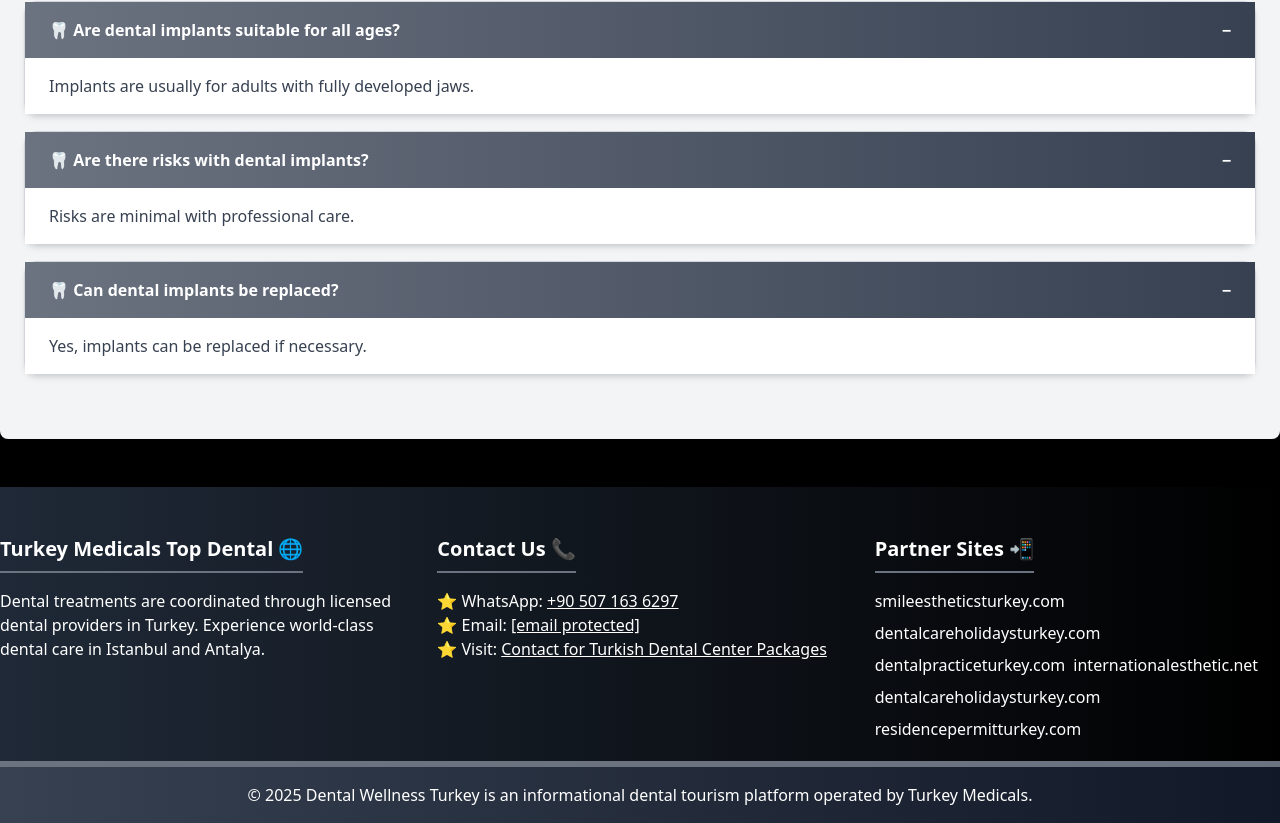
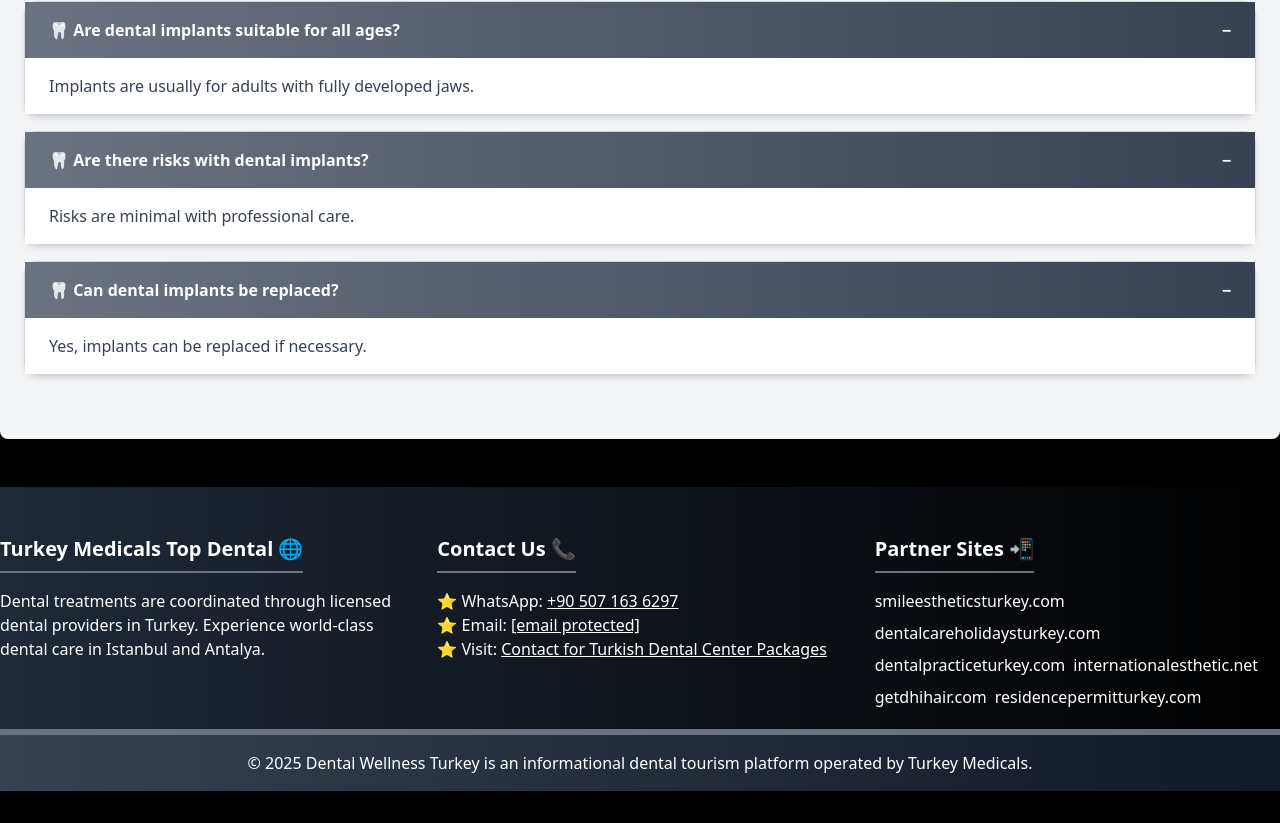
Before and after one commit to turkey-medicals/dentalwellnessturkey.co.uk, a plain HTML site: page index.html in a window 1280 px wide. Shown: the part 6787-7610 px from the top of the page. After the commit the page ends 7578 px from the top, so only its background shows below. Drawn offline with nearby package versions, Linux system fonts and the light colour scheme.

Commit message:
Replace dentalcareholidaysturkey.com link with getdhihair.com

```diff
--- a/index.html
+++ b/index.html
@@ -668,7 +668,7 @@
         <p><a href="https://dentalcareholidaysturkey.com" target="_blank" class="hover:text-gray-300">dentalcareholidaysturkey.com</a></p>
         <p><a href="https://dentalpracticeturkey.com" target="_blank" class="hover:text-gray-300">dentalpracticeturkey.com</a></p>
         <p><a href="https://internationalesthetic.net" target="_blank" class="hover:text-gray-300">internationalesthetic.net</a></p>
-        <p><a href="https://dentalcareholidaysturkey.com" target="_blank" class="hover:text-gray-300">dentalcareholidaysturkey.com</a></p>
+        <p><a href="https://getdhihair.com" target="_blank" class="hover:text-gray-300">getdhihair.com</a></p>
         <p><a href="https://residencepermitturkey.com" target="_blank" class="hover:text-gray-300">residencepermitturkey.com</a></p>
       </div>
     </div>
```
